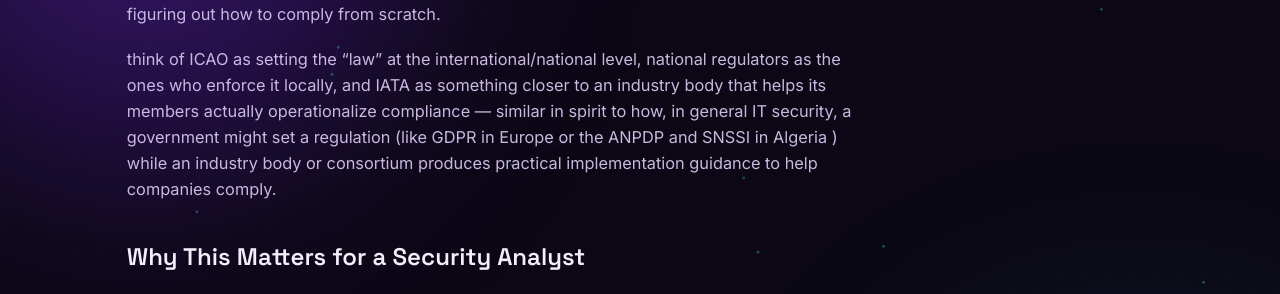
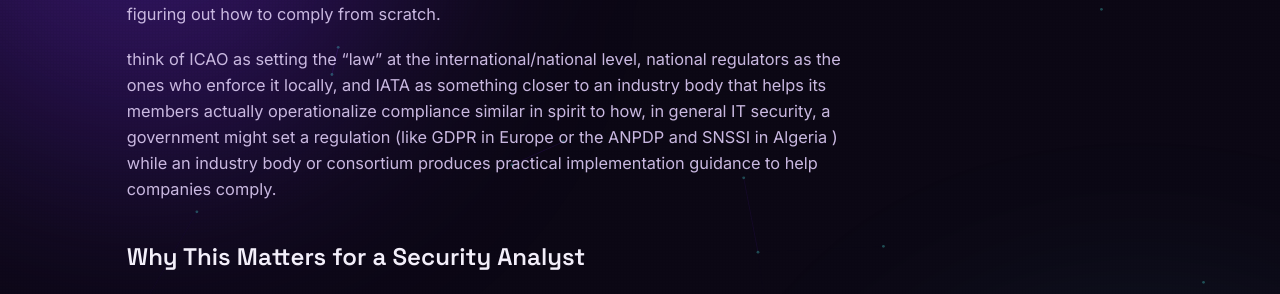
Before and after one commit to cbdevsec/website, a Jekyll site: the page built from _posts/2026-08-01-ICAO-&-IATA-Aviation-Cybersecurity-Frameworks-Summary.md, in a window 1280 px wide and 900 px high, scrolled down 2921 px. Shown: the part 211-505 px from the top of the window. Built offline with Jekyll 4.4.1, drawn with Linux system fonts in a browser that asks for light colours.

```diff
--- a/_posts/2026-08-01-ICAO-&-IATA-Aviation-Cybersecurity-Frameworks-Summary.md
+++ b/_posts/2026-08-01-ICAO-&-IATA-Aviation-Cybersecurity-Frameworks-Summary.md
@@ -62,7 +62,7 @@ IATA, by contrast, represents the airlines themselves as it operates at the indu
 
 A country signs onto ICAO's framework and standards as a member state. That country's civil aviation authority (the national regulator) then becomes responsible for implementing those obligations domestically often folding them into national aviation regulations that airlines and airports operating in that country must legally comply with. IATA sits in between that formal regulatory chain and the airlines on the ground: it doesn't have regulatory authority itself, but it helps airlines actually meet those obligations by producing practical standards (like the IOSA cybersecurity requirements) and shared guidance, so airlines aren't each independently figuring out how to comply from scratch.
 
-think of ICAO as setting the "law" at the international/national level, national regulators as the ones who enforce it locally, and IATA as something closer to an industry body that helps its members actually operationalize compliance — similar in spirit to how, in general IT security, a government might set a regulation (like GDPR in Europe or the ANPDP and SNSSI in Algeria ) while an industry body or consortium produces practical implementation guidance to help companies comply.
+think of ICAO as setting the "law" at the international/national level, national regulators as the ones who enforce it locally, and IATA as something closer to an industry body that helps its members actually operationalize compliance similar in spirit to how, in general IT security, a government might set a regulation (like GDPR in Europe or the ANPDP and SNSSI in Algeria ) while an industry body or consortium produces practical implementation guidance to help companies comply.
 
 ## Why This Matters for a Security Analyst
 
```
